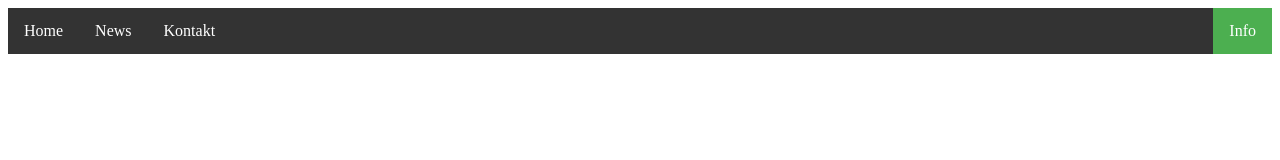
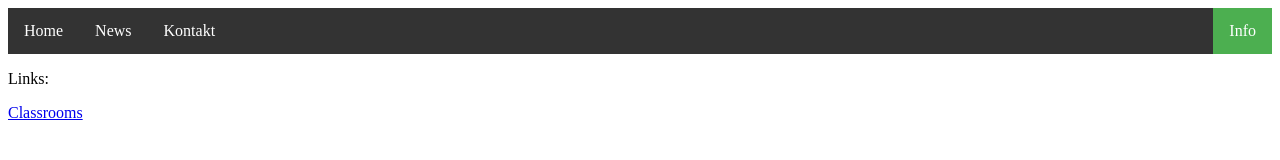
Before and after one commit to Lolors17/new, a plain HTML site: page index.html in a window 1280 px wide. Drawn offline with Linux system fonts and the light colour scheme.

Commit message:
Update index.html

```diff
--- a/index.html
+++ b/index.html
@@ -38,5 +38,9 @@ li a:hover:not(.active) {
   <li><a href="#Kontakt">Kontakt</a></li>
   <li style="float:right"><a class="active" href="#about">Info</a></li>
 </ul>
+
+  <p class="monospace">Links:</p>
+  <a class="monospace" href="https://www.google.com/url?sa=t&rct=j&q=&esrc=s&source=web&cd=&cad=rja&uact=8&ved=2ahUKEwjJ1Yeb7MXsAhUbilwKHaT9DpIQFjAAegQIAxAD&url=https%3A%2F%2Fclassroom.google.com%2F%3Fhl%3Dde&usg=AOvVaw2cjaxcJZuMn0w5moADiAQU">Classrooms</a>
+
  </body>
   </html>
```
